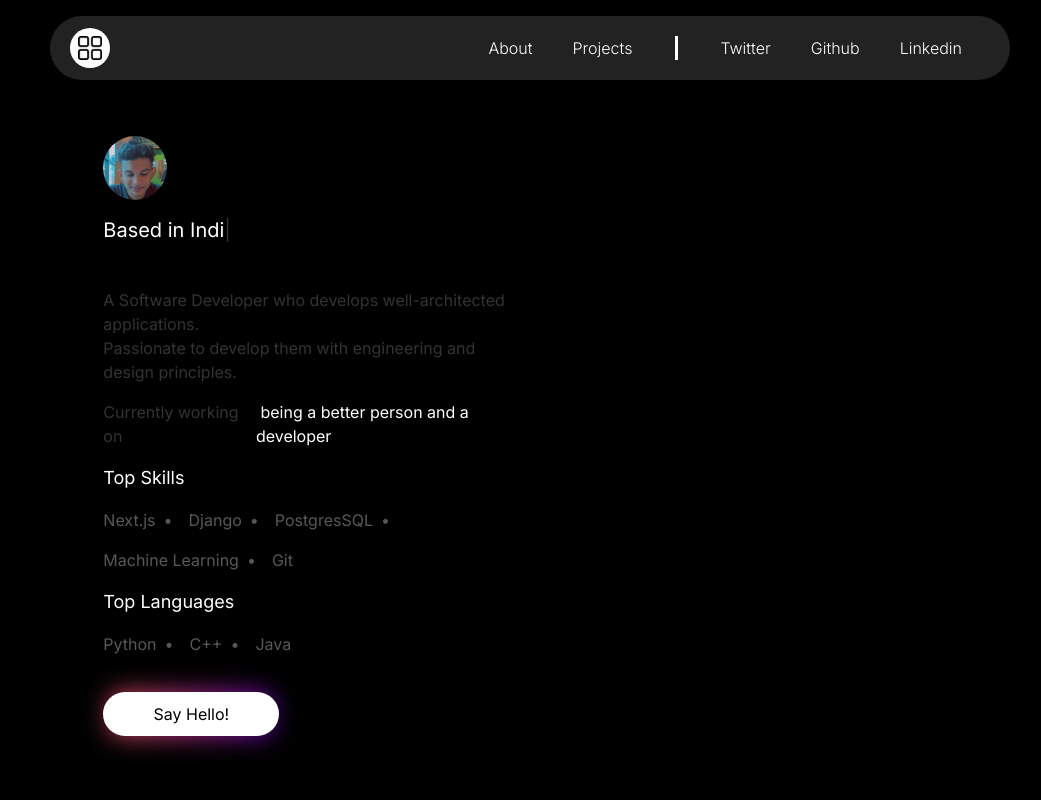
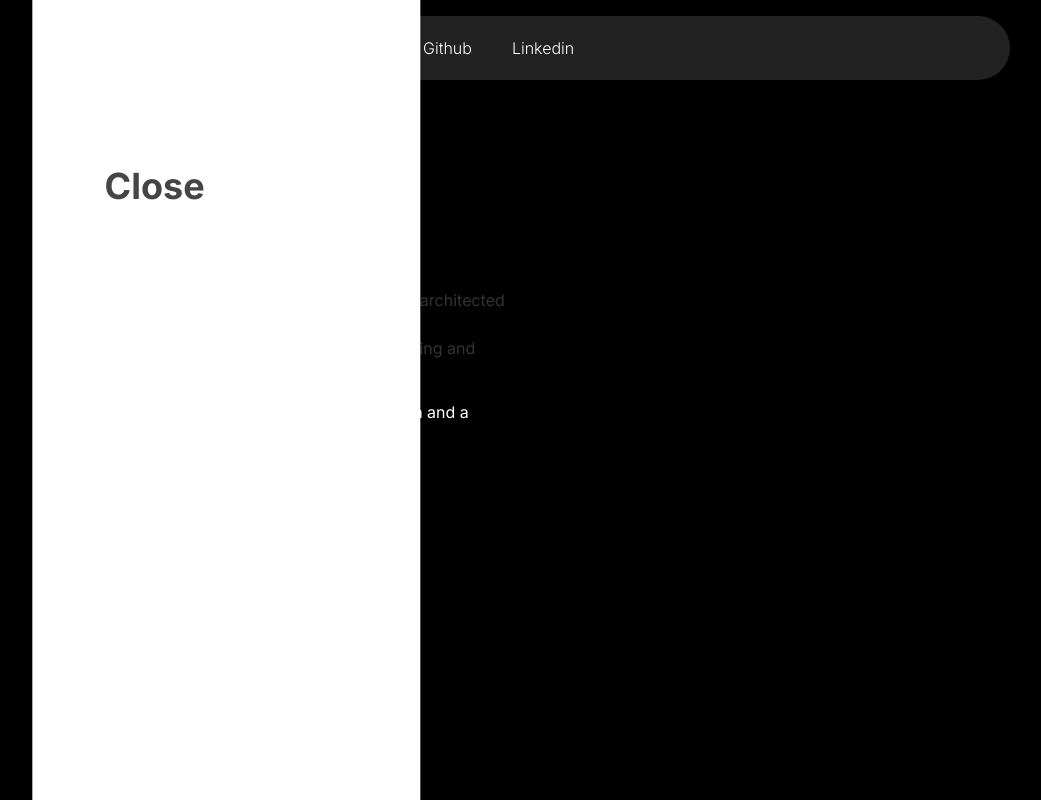
Before and after one commit to Rohithk2003/portfolio, a Next.js app: page / in a window 1280 px wide. Shown: the top 800 px of the page, without its empty margins (110-1151 px from the left). Built offline with nearby package versions, Linux system fonts and the light colour scheme; what tailwindcss-animated would draw is missing.

Commit message:
fixed bugs

```diff
--- a/components/navbar.js
+++ b/components/navbar.js
@@ -91,10 +91,10 @@ export default function Navbar() {
 				<div
 					className={` ${
 						topBarVisible ? "translate-x-[-6%]" : "translate-x-[-150%]"
-					} w-full h-[120vh] bg-white transition-all duration-300 ease-in-out translate-y-[44%] text-[#454545]  fixed z-[3000]`}
+					} w-full h-[120vh] relative bg-white transition-all duration-300 ease-in-out translate-y-[44%] text-[#454545]  fixed z-[3000]`}
 				>
 					<div
-						className="pt-56 font-bold ml-10 text-4xl"
+						className="absolute top-44 left-8  font-bold ml-10 text-4xl"
 						onClick={() => {
 							setTopBarVisibility(!topBarVisible);
 							setHamButtonStatus(!HamStatus);
```
